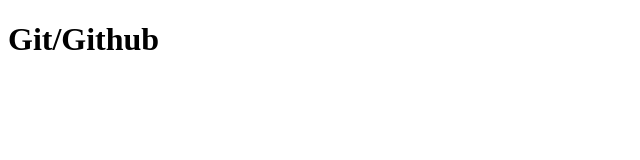
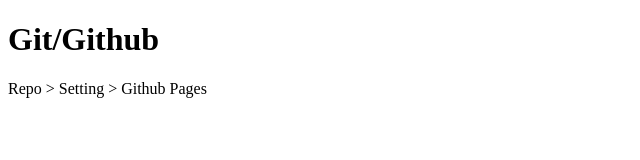
Before and after one commit to yusuket0123/git-demo, a plain HTML site: page index.html in a window 1280 px wide. Shown: the whole page, without its empty margins (0-640 px from the left). Drawn offline with Linux system fonts and the light colour scheme.

Commit message:
modified html file

```diff
--- a/index.html
+++ b/index.html
@@ -8,5 +8,6 @@
 </head>
 <body>
     <h1>Git/Github</h1>
+    <p>Repo > Setting > Github Pages</p>
 </body>
 </html>
```
